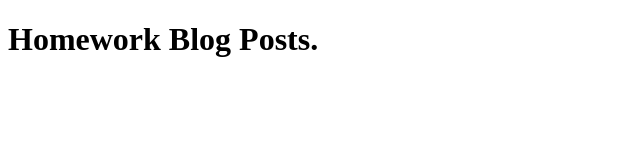
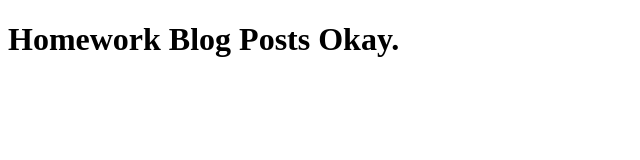
Before and after one commit to StrageyM/StrageyM.github.io, a plain HTML site: page index.html in a window 1280 px wide. Shown: the whole page, without its empty margins (0-640 px from the left). Drawn offline with Linux system fonts and the light colour scheme.

Commit message:
Update index.html

```diff
--- a/index.html
+++ b/index.html
@@ -1,6 +1,7 @@
 <!DOCTYPE html>
 <html>
 <body>
-<h1>Homework Blog Posts.</h1>
+<h1>Homework Blog Posts Okay.</h1>
+
 </body>
 </html>
```
